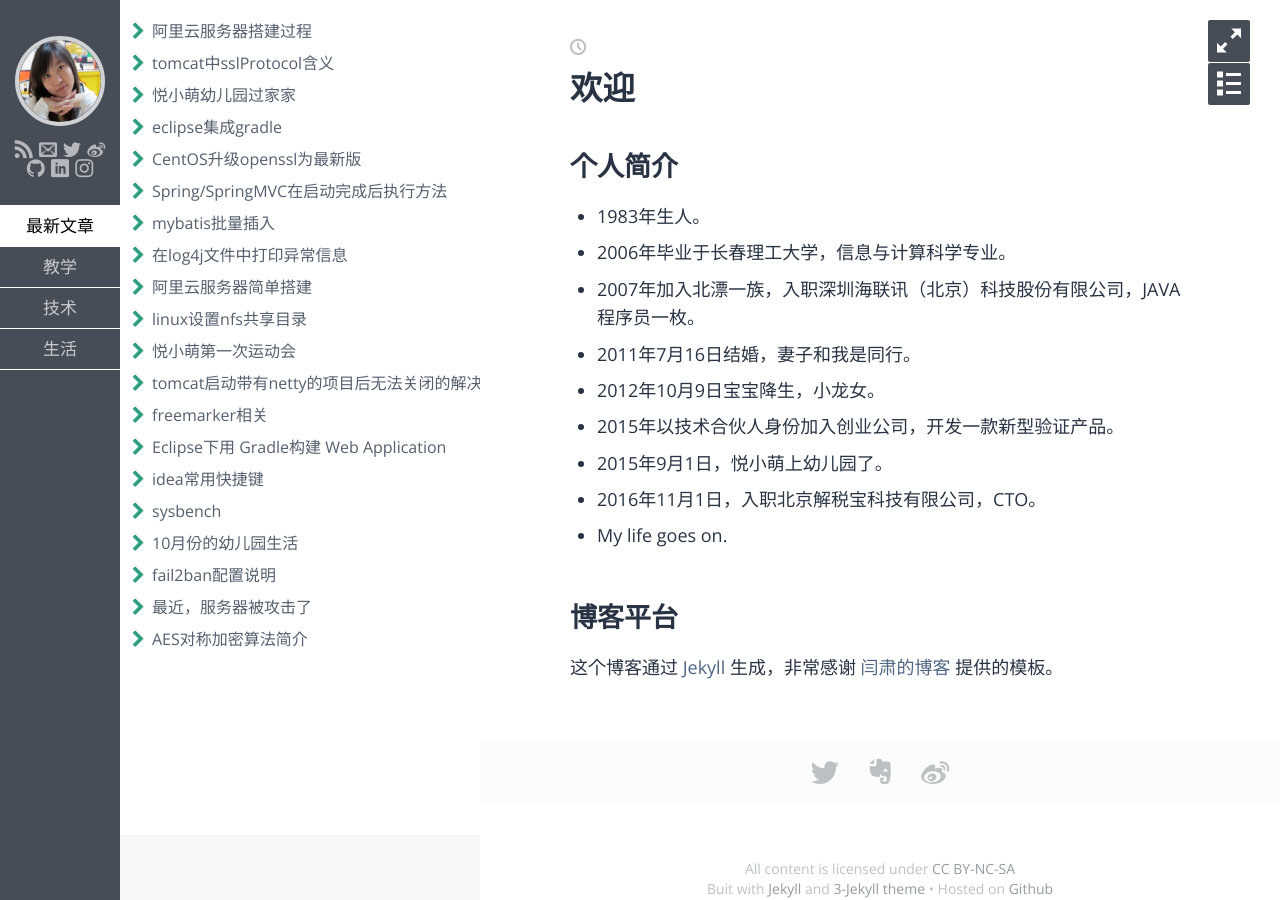
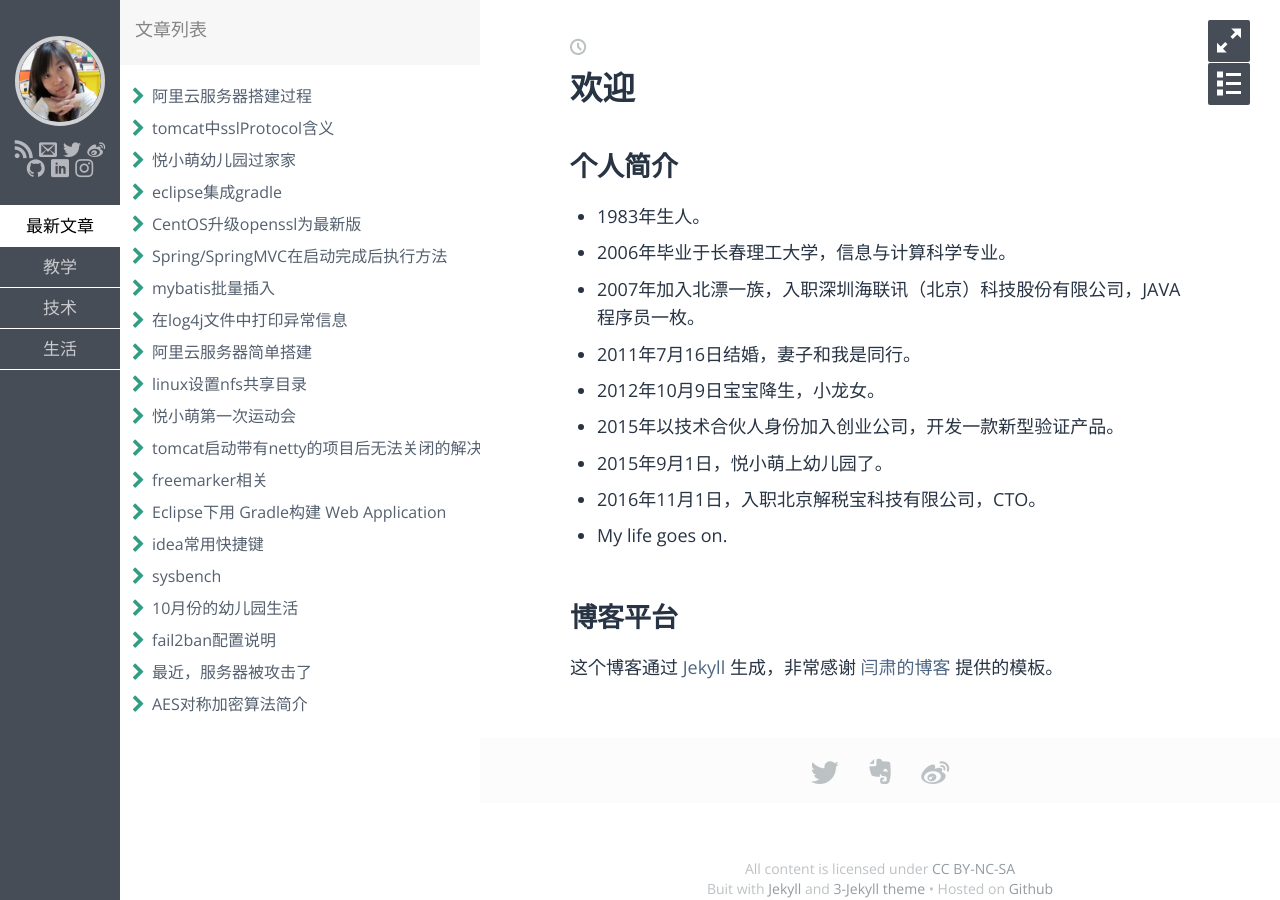
Before and after one commit to DrizztM/DrizztM.github.io, a Jekyll site: the page built from index.md, in a window 1280 px wide. Built offline with Jekyll 4.4.1, drawn with Linux system fonts in a browser that asks for light colours; some web fonts are replaced.

Commit message:
搜索框去掉不好看，加回来

```diff
--- a/_includes/sidebar.html
+++ b/_includes/sidebar.html
@@ -25,12 +25,12 @@
   </div>
 
   <div id="sidebar-right">
-    <!-- <div id="search-box">
+    <div id="search-box">
       <form method="get" action="//www.google.com/search" target="_blank">
-        <input id="search-input" name="q" type="text" placeholder="Search" />
+        <input id="search-input" name="q" type="text" placeholder="文章列表" readOnly />
         <input type="hidden" name="sitesearch" value="{{ site.url }}">
       </form>
-    </div> -->
+    </div>
 
     <nav id="toc">
       {% if site.filter == 'category' %}
```
